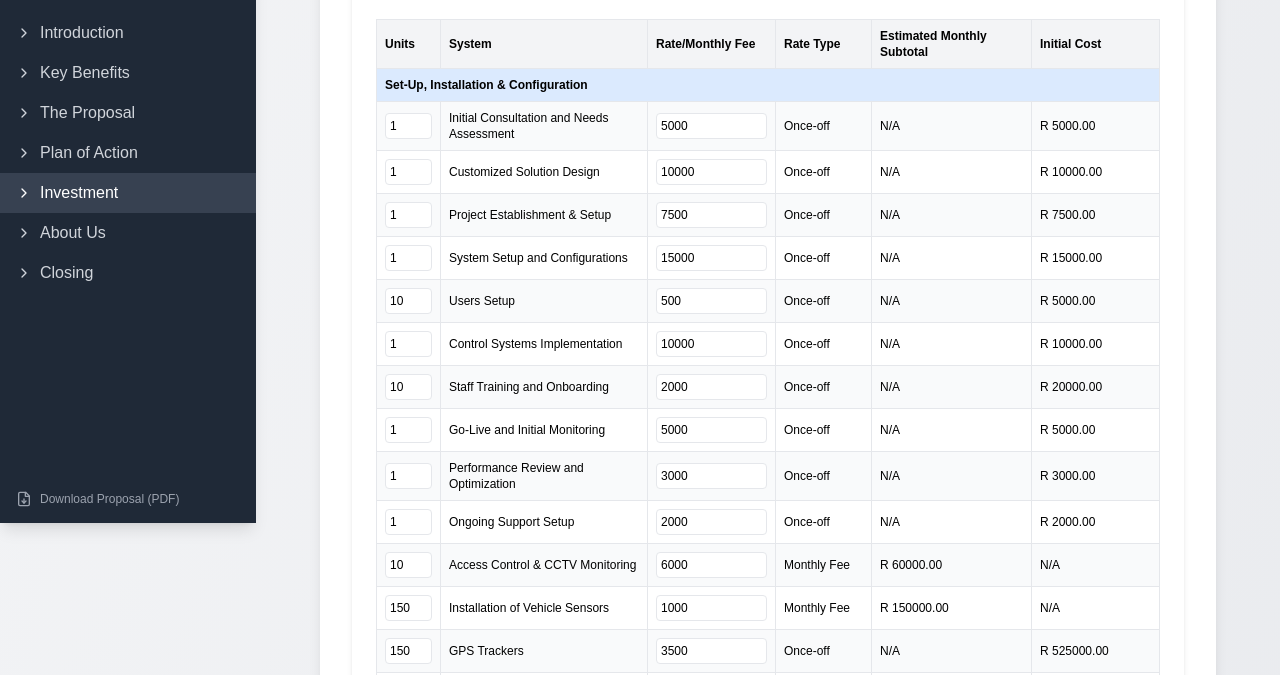
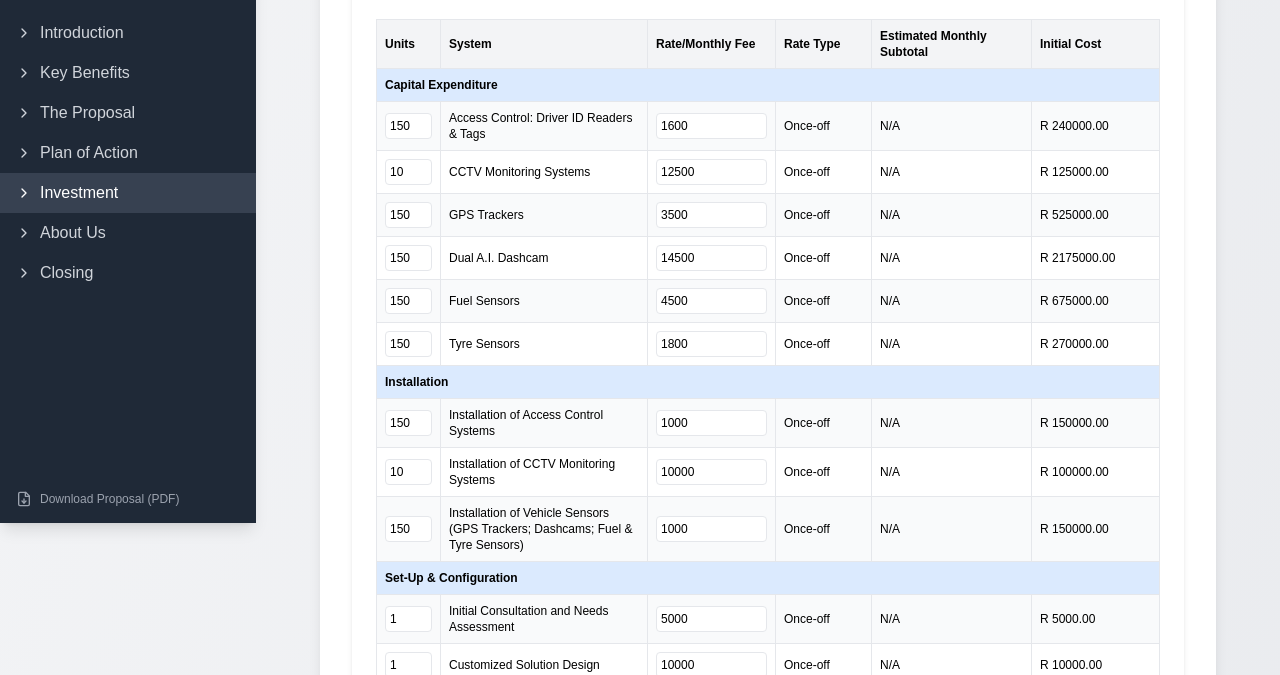
Before and after one commit to baitsanape/fleet-proposal, a React (Vite) app: page /investment in a window 1280 px wide. Shown: the part 277-952 px from the top of the page. Built offline with nearby package versions, Linux system fonts and the light colour scheme; a web font is replaced by a local one.

Commit message:
Pricing review

```diff
--- a/src/components/DynamicPricingTable.tsx
+++ b/src/components/DynamicPricingTable.tsx
@@ -17,47 +17,51 @@ interface DynamicPricingTableProps {
 }
 
 const initialPricingData: PricingItem[] = [
-  { system: 'Initial Consultation and Needs Assessment', category: 'Set-Up, Installation & Configuration', costPerUnit: 5000, units: 1, rateType: 'Once-off' },
-  { system: 'Customized Solution Design', category: 'Set-Up, Installation & Configuration', costPerUnit: 10000, units: 1, rateType: 'Once-off' },
-  { system: 'Project Establishment & Setup', category: 'Set-Up, Installation & Configuration', costPerUnit: 7500, units: 1, rateType: 'Once-off' },
-  { system: 'System Setup and Configurations', category: 'Set-Up, Installation & Configuration', costPerUnit: 15000, units: 1, rateType: 'Once-off' },
-  { system: 'Users Setup', category: 'Set-Up, Installation & Configuration', costPerUnit: 500, units: 10, rateType: 'Once-off' },
-  { system: 'Control Systems Implementation', category: 'Set-Up, Installation & Configuration', costPerUnit: 10000, units: 1, rateType: 'Once-off' },
-  { system: 'Staff Training and Onboarding', category: 'Set-Up, Installation & Configuration', costPerUnit: 2000, units: 10, rateType: 'Once-off' },
-  { system: 'Go-Live and Initial Monitoring', category: 'Set-Up, Installation & Configuration', costPerUnit: 5000, units: 1, rateType: 'Once-off' },
-  { system: 'Performance Review and Optimization', category: 'Set-Up, Installation & Configuration', costPerUnit: 3000, units: 1, rateType: 'Once-off' },
-  { system: 'Ongoing Support Setup', category: 'Set-Up, Installation & Configuration', costPerUnit: 2000, units: 1, rateType: 'Once-off' },
-  { system: 'GPS Telematics', category: 'Monitoring', costPerUnit: 277.50, units: 150, rateType: 'Monthly Fee' },
-  { system: 'Video Telematics', category: 'Monitoring', costPerUnit: 647.50, units: 150, rateType: 'Monthly Fee' },
-  { system: 'Driver Behavior Monitoring', category: 'Monitoring', costPerUnit: 185, units: 150, rateType: 'Monthly Fee' },
-  { system: 'Pick-Up & Delivery Logistics Apps', category: 'Management', costPerUnit: 370, units: 150, rateType: 'Monthly Fee' },
-  { system: 'Staff Scheduling', category: 'Management', costPerUnit: 92.50, units: 150, rateType: 'Monthly Fee' },
-  { system: 'Licensing and Fines', category: 'Management', costPerUnit: 50, units: 150, rateType: 'Monthly Fee' },
-  { system: 'Fuel Management', category: 'Management', costPerUnit: 222, units: 150, rateType: 'Monthly Fee' },
+  { system: 'Initial Consultation and Needs Assessment', category: 'Set-Up & Configuration', costPerUnit: 5000, units: 1, rateType: 'Once-off' },
+  { system: 'Customized Solution Design', category: 'Set-Up & Configuration', costPerUnit: 10000, units: 1, rateType: 'Once-off' },
+  { system: 'Project Establishment & Setup', category: 'Set-Up & Configuration', costPerUnit: 7500, units: 1, rateType: 'Once-off' },
+  { system: 'System Setup and Configurations', category: 'Set-Up & Configuration', costPerUnit: 15000, units: 1, rateType: 'Once-off' },
+  { system: 'Users Setup', category: 'Set-Up & Configuration', costPerUnit: 500, units: 10, rateType: 'Once-off' },
+  { system: 'Control Systems Implementation', category: 'Set-Up & Configuration', costPerUnit: 10000, units: 1, rateType: 'Once-off' },
+  { system: 'Staff Training and Onboarding', category: 'Set-Up & Configuration', costPerUnit: 2000, units: 10, rateType: 'Once-off' },
+  { system: 'Go-Live and Initial Monitoring', category: 'Set-Up & Configuration', costPerUnit: 5000, units: 1, rateType: 'Once-off' },
+  { system: 'Performance Review and Optimization', category: 'Set-Up & Configuration', costPerUnit: 3000, units: 1, rateType: 'Once-off' },
+  { system: 'Access Control: Driver ID Readers & Tags', category: 'Capital Expenditure', costPerUnit: 1600, units: 150, rateType: 'Once-off' },
+  { system: 'CCTV Monitoring Systems', category: 'Capital Expenditure', costPerUnit: 12500, units: 10, rateType: 'Once-off' },
+  { system: '24 Hour Call Centre', category: 'Monitoring', costPerUnit: 150000, units: 1, rateType: 'Monthly Fee' },
+  { system: 'GPS Telematics', category: 'Monitoring', costPerUnit: 249, units: 150, rateType: 'Monthly Fee' },
+  { system: 'Video Telematics', category: 'Monitoring', costPerUnit: 499, units: 150, rateType: 'Monthly Fee' },
+  { system: 'Driver Behavior Monitoring', category: 'Monitoring', costPerUnit: 399, units: 150, rateType: 'Monthly Fee' },
+  { system: 'Pick-Up & Delivery Logistics', category: 'Management', costPerUnit: 499, units: 150, rateType: 'Monthly Fee' },
+  { system: 'Staff Scheduling', category: 'Management', costPerUnit: 149, units: 150, rateType: 'Monthly Fee' },
+  { system: 'Licensing and Fines', category: 'Management', costPerUnit: 299, units: 150, rateType: 'Monthly Fee' },
+  { system: 'Fuel Management', category: 'Management', costPerUnit: 149, units: 150, rateType: 'Monthly Fee' },
   { system: 'Artisan: Diesel Mechanic', category: 'Repairs & Maintenance Digital Platform', costPerUnit: 750, units: 1, rateType: 'Hourly Rate' },
   { system: 'Artisan: Auto Electrician', category: 'Repairs & Maintenance Digital Platform', costPerUnit: 850, units: 1, rateType: 'Hourly Rate' },
   { system: 'Artisan: Vehicle Body Builder', category: 'Repairs & Maintenance Digital Platform', costPerUnit: 700, units: 1, rateType: 'Hourly Rate' },
   { system: 'Maintenance Assistant: Support Staff', category: 'Repairs & Maintenance Digital Platform', costPerUnit: 500, units: 1, rateType: 'Hourly Rate' },
   { system: 'Markup on outsourced repair & maintenance services', category: 'Repairs & Maintenance Digital Platform', costPerUnit: '20%', units: 1, rateType: 'Percentage' },
   { system: 'Markup on Parts & Consumables', category: 'Repairs & Maintenance Digital Platform', costPerUnit: '20%', units: 1, rateType: 'Percentage' },
-  { system: 'Inspection Application (Per Vehicle)', category: 'Monitoring', costPerUnit: 99, units: 150, rateType: 'Monthly Fee' },
+  { system: 'Inspection Application', category: 'Monitoring', costPerUnit: 99, units: 150, rateType: 'Monthly Fee' },
   { system: 'Yearly Vehicle Conditional Assessment & Audit All Vehicles With Reports', category: 'Repairs & Maintenance Digital Platform', costPerUnit: 1150000, units: 1, rateType: 'Once-off' },
   { system: 'COT Platform Module License (Ticketing Platform) Per vehicle & Report', category: 'Repairs & Maintenance Digital Platform', costPerUnit: 299, units: 150, rateType: 'Monthly Fee' },
-  { system: 'Fleet Maintenance Solution', category: 'Maintenance', costPerUnit: 462.50, units: 150, rateType: 'Monthly Fee' },
-  { system: 'Access Control & CCTV Monitoring', category: 'Set-Up, Installation & Configuration', costPerUnit: 6000, units: 10, rateType: 'Monthly Fee' },
-  { system: 'Access Control & CCTV Monitoring', category: 'Monitoring', costPerUnit: 200, units: 100, rateType: 'Monthly Fee' },
-  { system: 'Tyre Management', category: 'Management', costPerUnit: 170, units: 150, rateType: 'Monthly Fee' },
-  { system: 'Roadside Assistance', category: 'Other Value Added Services', costPerUnit: 100, units: 150, rateType: 'Monthly Fee' },
-  { system: 'Vehicle Rentals', category: 'Other Value Added Services', costPerUnit: 500, units: 10, rateType: 'Monthly Fee' },
-  { system: 'Installation of Vehicle Sensors', category: 'Set-Up, Installation & Configuration', costPerUnit: 1000, units: 150, rateType: 'Monthly Fee' },
-  { system: 'GPS Trackers', category: 'Set-Up, Installation & Configuration', costPerUnit: 3500, units: 150, rateType: 'Once-off' },
-  { system: 'Dual A.I. Dashcam', category: 'Set-Up, Installation & Configuration', costPerUnit: 14500, units: 150, rateType: 'Once-off' },
-  { system: 'Fuel Sensors', category: 'Set-Up, Installation & Configuration', costPerUnit: 4500, units: 150, rateType: 'Once-off' },
-  { system: 'Tyre Sensors', category: 'Set-Up, Installation & Configuration', costPerUnit: 1800, units: 150, rateType: 'Once-off' },
-  { system: 'Vehicle Branding', category: 'Other Value Added Services', costPerUnit: 1000, units: 150, rateType: 'Once-off' },
+  { system: 'Fleet Maintenance Solution', category: 'Repairs & Maintenance Digital Platform', costPerUnit: 462.50, units: 150, rateType: 'Monthly Fee' },
+  { system: 'Installation of Access Control Systems', category: 'Installation', costPerUnit: 1000, units: 150, rateType: 'Once-off' },
+  { system: 'Installation of CCTV Monitoring Systems',  category: 'Installation', costPerUnit: 10000, units: 10, rateType: 'Once-off' },
+
+  { system: 'Access Control & CCTV Monitoring', category: 'Monitoring', costPerUnit: 200, units: 200, rateType: 'Monthly Fee' },
+  { system: 'Tyre Management', category: 'Management', costPerUnit: 129, units: 150, rateType: 'Monthly Fee' },
+  { system: 'Roadside Assistance', category: 'Other Value Added Services', costPerUnit: '13,5%', units: 150, rateType: 'Percentage' },
+  { system: 'Vehicle Rentals', category: 'Other Value Added Services', costPerUnit: '20%', units: 10, rateType: 'Percentage' },
+  { system: 'Installation of Vehicle Sensors (GPS Trackers; Dashcams; Fuel & Tyre Sensors)', category: 'Installation', costPerUnit: 1000, units: 150, rateType: 'Once-off' },
+  { system: 'GPS Trackers', category: 'Capital Expenditure', costPerUnit: 3500, units: 150, rateType: 'Once-off' },
+  { system: 'Dual A.I. Dashcam', category: 'Capital Expenditure', costPerUnit: 14500, units: 150, rateType: 'Once-off' },
+  { system: 'Fuel Sensors', category: 'Capital Expenditure', costPerUnit: 4500, units: 150, rateType: 'Once-off' },
+  { system: 'Tyre Sensors', category: 'Capital Expenditure', costPerUnit: 1800, units: 150, rateType: 'Once-off' },
+  { system: 'Vehicle Branding', category: 'Other Value Added Services', costPerUnit: '20%', units: 150, rateType: 'Percentage' },
 ];
 
-const categories = ['Set-Up, Installation & Configuration', 'Monitoring', 'Management', 'Repairs & Maintenance Digital Platform', 'Maintenance', 'Other Value Added Services'];
+const categories = ['Capital Expenditure', 'Installation','Set-Up & Configuration', 'Monitoring', 'Management', 'Repairs & Maintenance Digital Platform', 'Other Value Added Services'];
 
 const DynamicPricingTable: React.FC<DynamicPricingTableProps> = ({ setTotalMonthlyCost, setTotalInitialCost, setSelectedItems }) => {
   const [pricingData, setPricingData] = useState<PricingItem[]>(initialPricingData);
```
